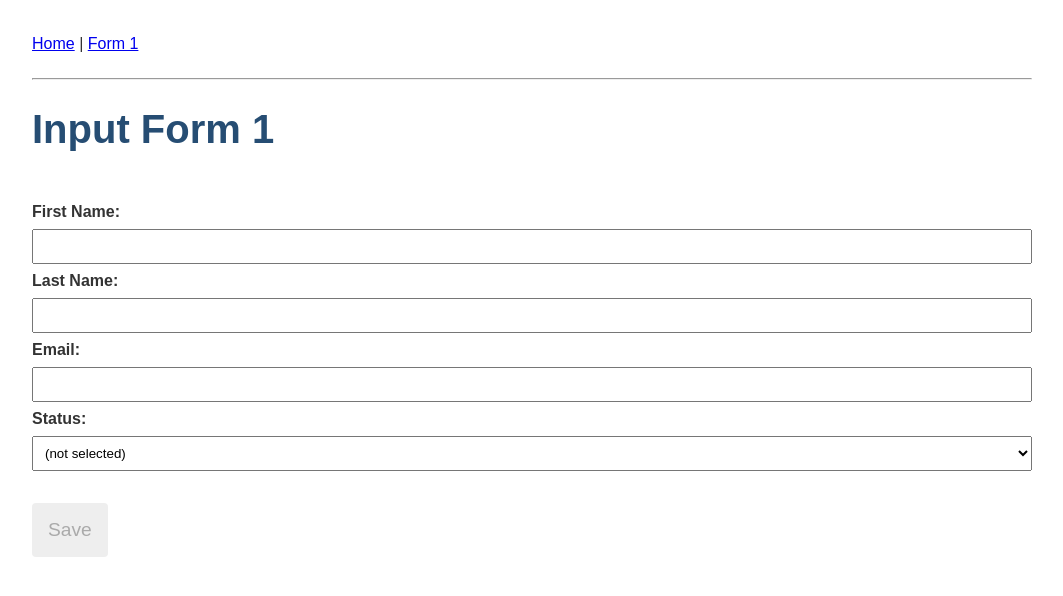
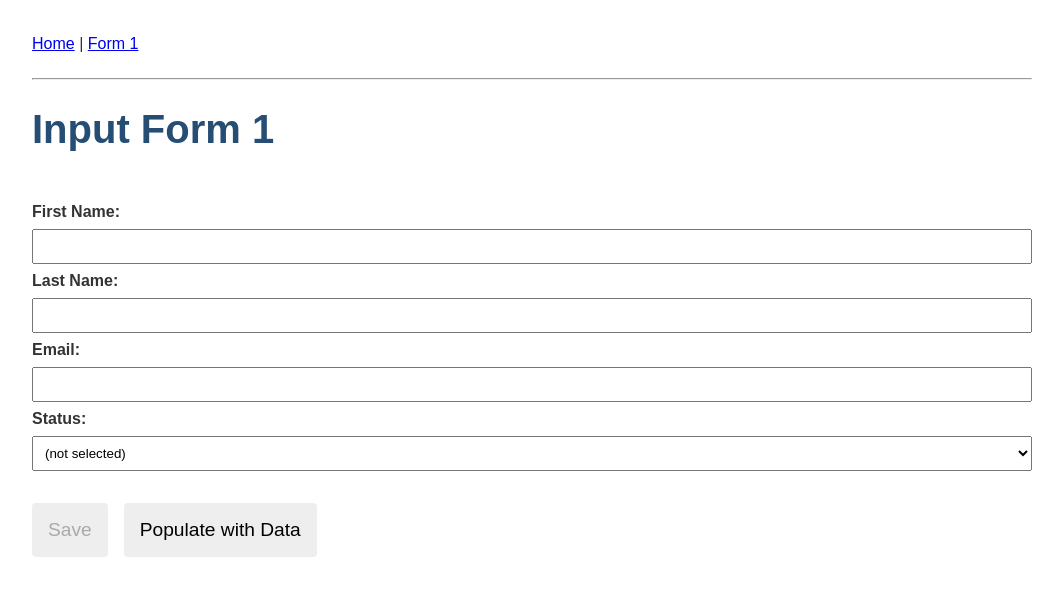
Before and after one commit to benday-inc/AngularChildComponentsWithValidation, an Angular app: page /form1 in a window 1280 px wide. Shown: the top 596 px of the page, without its empty margins (108-1171 px from the left). Built offline with nearby package versions, Linux system fonts and the light colour scheme.

Commit message:
Implemented patch call

```diff
--- a/src/app/input-form1/input-form1.component.html
+++ b/src/app/input-form1/input-form1.component.html
@@ -20,4 +20,5 @@
     <p></p>
 
     <button type="button" [disabled]="!theForm.valid" (click)="save()">Save</button>
+    <button type="button" (click)="populateWithData()">Populate with Data</button>
 </form>
--- a/src/app/input-form1/input-form1.component.ts
+++ b/src/app/input-form1/input-form1.component.ts
@@ -26,4 +26,12 @@ export class InputForm1Component {
   save() {
     console.log(this.theForm.value);
   }
+
+  populateWithData() {
+    this.theForm.patchValue({
+      firstName: 'Ben',
+      lastName: 'Day',
+      email: 'benday@benday.com',
+      status: 'active'});
+  }
 }
```
